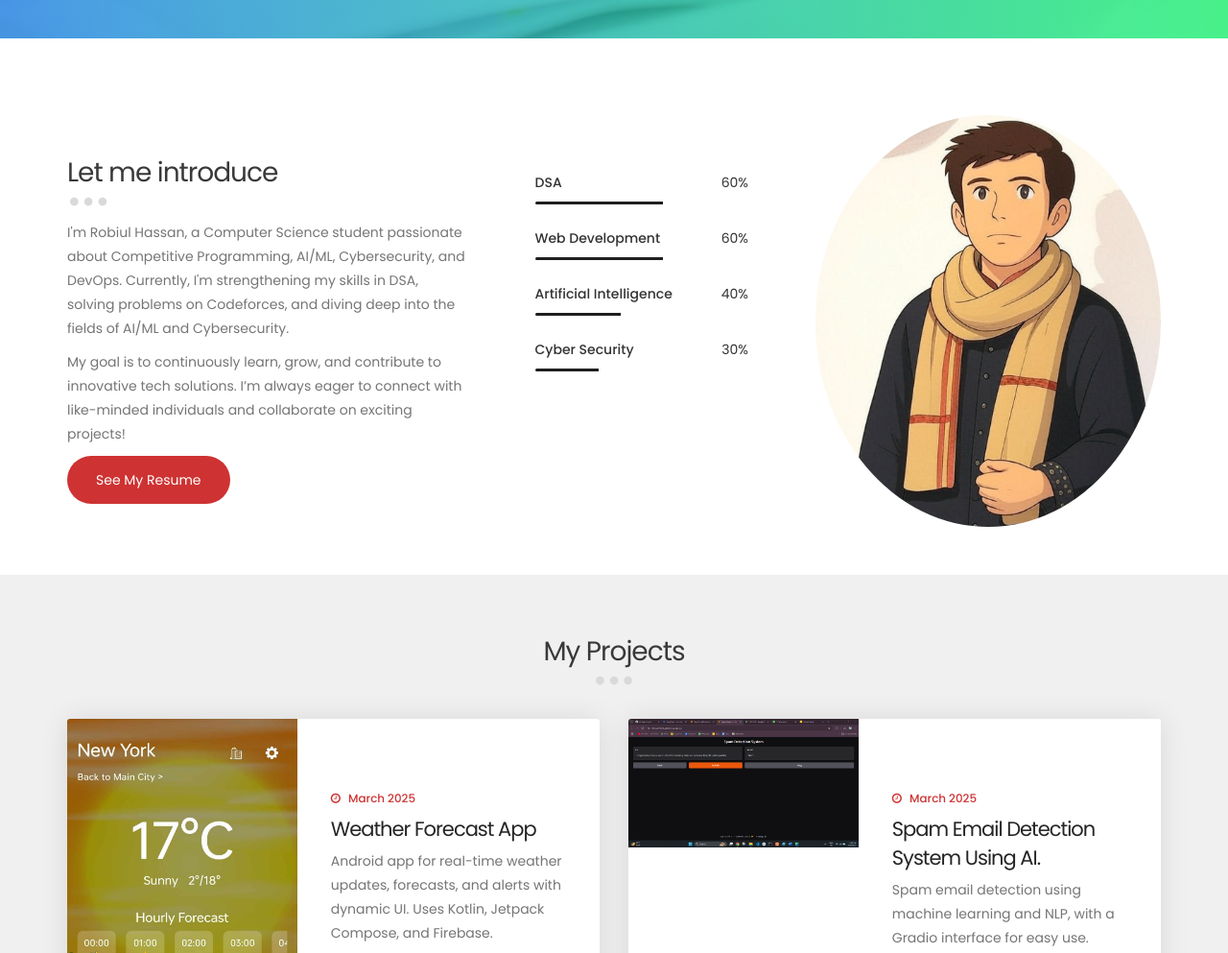
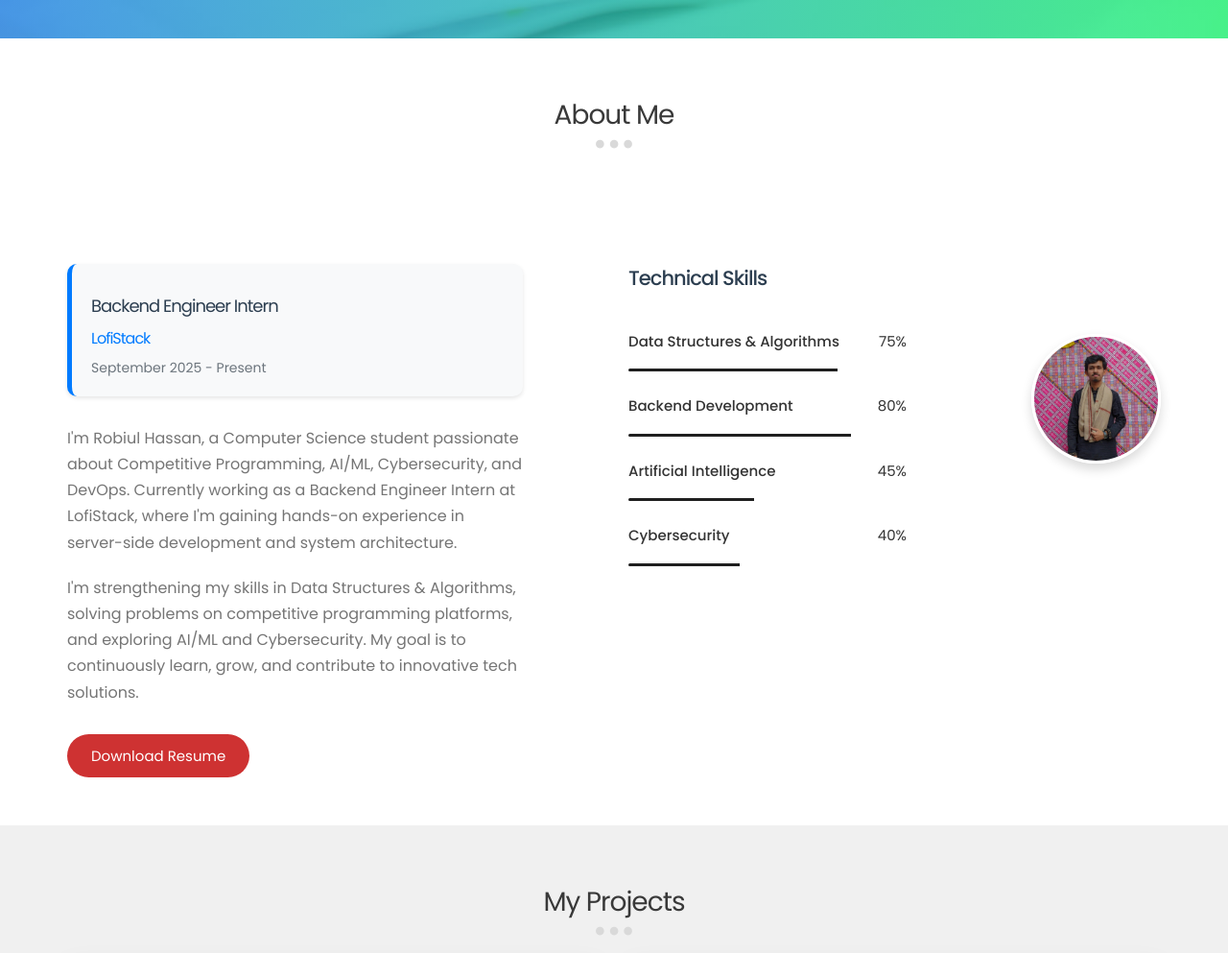
Before and after one commit to MDRobiulhassan/Portfolio, a plain HTML site: page index.html in a window 1280 px wide. Shown: the part 760-1753 px from the top of the page at 96% size. Drawn offline with Linux system fonts and the light colour scheme.

Commit message:
Layout and Bug Fixes

```diff
--- a/index.html
+++ b/index.html
@@ -10,10 +10,19 @@ http://www.templatemo.com/tm-509-Robiul Hassan
 -->
      <meta charset="UTF-8">
      <meta http-equiv="X-UA-Compatible" content="IE=Edge">
-     <meta name="description" content="">
-     <meta name="keywords" content="">
-     <meta name="author" content="">
+     <meta name="description" content="Robiul Hassan - Computer Science student passionate about Competitive Programming, AI/ML, Cybersecurity, and DevOps. Portfolio showcasing projects and coding profiles.">
+     <meta name="keywords" content="Robiul Hassan, portfolio, computer science, competitive programming, AI, ML, cybersecurity, web development, codeforces, leetcode">
+     <meta name="author" content="Robiul Hassan">
      <meta name="viewport" content="width=device-width, initial-scale=1, maximum-scale=1">
+
+     <!-- Performance optimizations -->
+     <link rel="preconnect" href="https://fonts.googleapis.com">
+     <link rel="dns-prefetch" href="https://drive.google.com">
+     <link rel="dns-prefetch" href="https://github.com">
+
+     <!-- Preload critical CSS -->
+     <link rel="preload" href="css/templatemo-style.css" as="style">
+     <link rel="preload" href="css/bootstrap.min.css" as="style">
 
      <link rel="stylesheet" href="css/bootstrap.min.css">
      <link rel="stylesheet" href="css/magnific-popup.css">
@@ -21,6 +30,15 @@ http://www.templatemo.com/tm-509-Robiul Hassan
 
      <!-- MAIN CSS -->
      <link rel="stylesheet" href="css/templatemo-style.css">
+
+     <!-- Inline critical CSS for faster loading -->
+     <style>
+          /* Preloader optimization */
+          .preloader { position: fixed; top: 0; left: 0; width: 100%; height: 100%; z-index: 99999; background: #fafafa; }
+          .spinner { position: absolute; top: 50%; left: 50%; transform: translate(-50%, -50%); }
+          /* Image optimization */
+          img { max-width: 100%; height: auto; }
+     </style>
 </head>
 
 <body>
@@ -109,65 +127,97 @@ http://www.templatemo.com/tm-509-Robiul Hassan
      <section id="about" data-stellar-background-ratio="0.5">
           <div class="container">
                <div class="row">
+                    <div class="col-md-12 col-sm-12">
+                         <div class="section-title text-center">
+                              <h2>About Me</h2>
+                              <span class="line-bar">...</span>
+                         </div>
+                    </div>
+               </div>
 
-                    <div class="col-md-5 col-sm-6">
-                         <div class="about-info">
-                              <div class="section-title">
-                                   <h2>Let me introduce</h2>
-                                   <span class="line-bar">...</span>
+               <div class="row" style="margin-top: 25px;">
+                    <div class="col-md-6 col-sm-12">
+                         <div class="about-info" style="padding-right: 40px;">
+
+                              <!-- Current Position -->
+                              <div style="background: #f8f9fa; padding: 20px; border-radius: 10px; margin-bottom: 30px; border-left: 5px solid #007bff; box-shadow: 0 2px 4px rgba(0,0,0,0.1);">
+                                   <h4 style="color: #2c3e50; margin-bottom: 8px; font-size: 18px;">Backend Engineer Intern</h4>
+                                   <h5 style="color: #007bff; margin-bottom: 8px; font-size: 16px;">LofiStack</h5>
+                                   <small style="color: #6c757d; font-size: 14px;">September 2025 - Present</small>
                               </div>
-                              <p>I'm Robiul Hassan, a Computer Science student passionate about Competitive Programming,
-                                   AI/ML, Cybersecurity, and DevOps. Currently, I'm strengthening my skills in DSA,
-                                   solving problems on Codeforces, and diving deep into the fields of AI/ML and
-                                   Cybersecurity.
 
+                              <p style="font-size: 16px; line-height: 1.7; margin-bottom: 20px;">
+                                   I'm Robiul Hassan, a Computer Science student passionate about Competitive Programming,
+                                   AI/ML, Cybersecurity, and DevOps. Currently working as a Backend Engineer Intern at
+                                   LofiStack, where I'm gaining hands-on experience in server-side development and system architecture.
                               </p>
-                              <p>My goal is to continuously learn, grow, and contribute to innovative
-                                   tech solutions. I’m always eager to connect with like-minded individuals and
-                                   collaborate on exciting projects!
+
+                              <p style="font-size: 16px; line-height: 1.7; margin-bottom: 30px;">
+                                   I'm strengthening my skills in Data Structures & Algorithms, solving problems on
+                                   competitive programming platforms, and exploring AI/ML and Cybersecurity. My goal is to
+                                   continuously learn, grow, and contribute to innovative tech solutions.
                               </p>
+
                               <a href="https://drive.google.com/file/d/12uRX-wwJFPstsRY-Mn36JAWK-mtqrnuq/view?usp=sharing"
-                                   class="btn section-btn">See My Resume</a>
+                                   class="btn section-btn" style="padding: 12px 25px; font-size: 15px;">Download Resume</a>
                          </div>
                     </div>
 
-                    <div class="col-md-3 col-sm-6">
-                         <div class="about-info skill-thumb">
+                    <div class="col-md-6 col-sm-12">
+                         <div class="row">
+                              <div class="col-md-8 col-sm-12">
+                                   <div class="about-info skill-thumb" style="padding-right: 30px;">
+                                        <div class="section-title">
+                                             <h3 style="margin-bottom: 25px; color: #2c3e50;">Technical Skills</h3>
+                                        </div>
 
-                              <strong>DSA</strong>
-                              <span class="pull-right">60%</span>
-                              <div class="progress">
-                                   <div class="progress-bar progress-bar-primary" role="progressbar" aria-valuenow="60"
-                                        aria-valuemin="0" aria-valuemax="100" style="width: 60%;"></div>
+                                        <div style="margin-bottom: 25px;">
+                                             <strong style="font-size: 15px;">Data Structures & Algorithms</strong>
+                                             <span class="pull-right" style="font-size: 15px;">75%</span>
+                                             <div class="progress" style="margin-top: 8px;">
+                                                  <div class="progress-bar progress-bar-primary" role="progressbar" aria-valuenow="75"
+                                                       aria-valuemin="0" aria-valuemax="100" style="width: 75%;"></div>
+                                             </div>
+                                        </div>
+
+                                        <div style="margin-bottom: 25px;">
+                                             <strong style="font-size: 15px;">Backend Development</strong>
+                                             <span class="pull-right" style="font-size: 15px;">80%</span>
+                                             <div class="progress" style="margin-top: 8px;">
+                                                  <div class="progress-bar progress-bar-primary" role="progressbar" aria-valuenow="80"
+                                                       aria-valuemin="0" aria-valuemax="100" style="width: 80%;"></div>
+                                             </div>
+                                        </div>
+
+
+                                        <div style="margin-bottom: 25px;">
+                                             <strong style="font-size: 15px;">Artificial Intelligence</strong>
+                                             <span class="pull-right" style="font-size: 15px;">45%</span>
+                                             <div class="progress" style="margin-top: 8px;">
+                                                  <div class="progress-bar progress-bar-primary" role="progressbar" aria-valuenow="45"
+                                                       aria-valuemin="0" aria-valuemax="100" style="width: 45%;"></div>
+                                             </div>
+                                        </div>
+
+                                        <div style="margin-bottom: 25px;">
+                                             <strong style="font-size: 15px;">Cybersecurity</strong>
+                                             <span class="pull-right" style="font-size: 15px;">40%</span>
+                                             <div class="progress" style="margin-top: 8px;">
+                                                  <div class="progress-bar progress-bar-primary" role="progressbar" aria-valuenow="40"
+                                                       aria-valuemin="0" aria-valuemax="100" style="width: 40%;"></div>
+                                             </div>
+                                        </div>
+                                   </div>
                               </div>
 
-                              <strong>Web Development</strong>
-                              <span class="pull-right">60%</span>
-                              <div class="progress">
-                                   <div class="progress-bar progress-bar-primary" role="progressbar" aria-valuenow="60"
-                                        aria-valuemin="0" aria-valuemax="100" style="width: 60%;"></div>
+                              <div class="col-md-4 col-sm-12">
+                                   <div class="about-image" style="display: flex; justify-content: center; align-items: center; min-height: 400px; padding-left: 30px;">
+                                        <img src="images/ME.jpg" class="img-responsive" alt="Robiul Hassan - Profile Photo"
+                                             style="border-radius: 50%; box-shadow: 0 6px 12px rgba(0,0,0,0.15); border: 3px solid #fff;" width="300" height="300">
+                                   </div>
                               </div>
-
-                              <strong>Artificial Intelligence</strong>
-                              <span class="pull-right">40%</span>
-                              <div class="progress">
-                                   <div class="progress-bar progress-bar-primary" role="progressbar" aria-valuenow="40"
-                                        aria-valuemin="0" aria-valuemax="100" style="width: 40%;"></div>
-                              </div>
-
-                              <strong>Cyber Security</strong>
-                              <span class="pull-right">30%</span>
-                              <div class="progress">
-                                   <div class="progress-bar progress-bar-primary" role="progressbar" aria-valuenow="30"
-                                        aria-valuemin="0" aria-valuemax="100" style="width: 30%;"></div>
-                              </div>
-
                          </div>
                     </div>
-
-                    <div class="col-md-4 col-sm-12">
-                         <div class="about-image">
-                              <img src="images/Ghibli.jpg" class="img-responsive" alt="" style="border-radius: 100%;">
                          </div>
                     </div>
 
@@ -193,7 +243,7 @@ http://www.templatemo.com/tm-509-Robiul Hassan
                          <div class="media blog-thumb">
                               <div class="media-object media-left">
                                    <a href="https://github.com/MDRobiulhassan/Weather-App"><img
-                                             src="images/Weatherforecastapp.jpg" class="img-responsive" alt=""></a>
+                                             src="images/Weatherforecastapp.jpg" class="img-responsive" alt="Weather Forecast App screenshot" loading="lazy"></a>
                               </div>
                               <div class="media-body blog-info">
                                    <small><i class="fa fa-clock-o"></i> March 2025</small>
@@ -213,7 +263,7 @@ http://www.templatemo.com/tm-509-Robiul Hassan
                               <div class="media-object media-left">
                                    <a href="https://github.com/MDRobiulhassan/Spam-Email-Detection"><img
                                              src="images/spamemaildetectionsystem.png" class="img-responsive"
-                                             alt=""></a>
+                                             alt="Spam Email Detection System screenshot" loading="lazy"></a>
                               </div>
                               <div class="media-body blog-info">
                                    <small><i class="fa fa-clock-o"></i> March 2025</small>
@@ -233,11 +283,11 @@ http://www.templatemo.com/tm-509-Robiul Hassan
                          <div class="media blog-thumb">
                               <div class="media-object media-left">
                                    <a href="https://github.com/MDRobiulhassan/Backend-Event-Planner"><img
-                                             src="images/eventplannerwebsite.png" class="img-responsive" alt=""></a>
+                                             src="images/eventplannerwebsite.png" class="img-responsive" alt="Event Planner website homepage" loading="lazy"></a>
                                    <a href="https://github.com/MDRobiulhassan/Backend-Event-Planner"><img
-                                             src="images/login.png" class="img-responsive" alt=""></a>
+                                             src="images/login.png" class="img-responsive" alt="Event Planner login page" loading="lazy"></a>
                                    <a href="https://github.com/MDRobiulhassan/Backend-Event-Planner"><img
-                                             src="images/signup.png" class="img-responsive" alt=""></a>
+                                             src="images/signup.png" class="img-responsive" alt="Event Planner signup page" loading="lazy"></a>
                               </div>
                               <div class="media-body blog-info">
                                    <small><i class="fa fa-clock-o"></i> October 2024</small>
@@ -256,9 +306,9 @@ http://www.templatemo.com/tm-509-Robiul Hassan
                          <div class="media blog-thumb">
                               <div class="media-object media-left">
                                    <a href="https://github.com/MDRobiulhassan/Data-Structure-Algorithms"><img
-                                             src="images/dsa.png" class="img-responsive" alt=""></a>
+                                             src="images/dsa.png" class="img-responsive" alt="Data Structures and Algorithms repository" loading="lazy"></a>
                                    <a href="https://github.com/MDRobiulhassan/Data-Structure-Algorithms"><img
-                                             src="images/dsa2.jpg" class="img-responsive" alt=""></a>
+                                             src="images/dsa2.jpg" class="img-responsive" alt="DSA practice problems screenshot" loading="lazy"></a>
                               </div>
                               <div class="media-body blog-info">
                                    <small><i class="fa fa-clock-o"></i> June 10, 2021</small>
@@ -290,7 +340,7 @@ http://www.templatemo.com/tm-509-Robiul Hassan
                          <div class="coding-profile">
                               <!-- Codeforces Logo -->
                               <img src="images/codeforces_logo.png" alt="Codeforces Logo" class="img-fluid mb-2"
-                                   style="width: 150px; height: 150px;">
+                                   style="width: 150px; height: 150px;" loading="lazy">
                               <h4>Codeforces</h4>
                               <p>Check out my Codeforces profile where I solve competitive programming challenges
                                    regularly:</p>
@@ -303,7 +353,7 @@ http://www.templatemo.com/tm-509-Robiul Hassan
                          <div class="coding-profile">
                               <!-- LeetCode Logo -->
                               <img src="images/leetcode_logo.png" alt="LeetCode Logo" class="img-fluid mb-2"
-                                   style="width: 150px; height: 150px;">
+                                   style="width: 150px; height: 150px;" loading="lazy">
                               <h4>LeetCode</h4>
                               <p class="">Take a look at my LeetCode profile for coding practice and challenges:</p>
                               <a href="https://leetcode.com/u/MD_Robiul_Hassan/" class="btn section-btn ">View
@@ -315,7 +365,7 @@ http://www.templatemo.com/tm-509-Robiul Hassan
                          <div class="coding-profile">
                               <!-- GeeksforGeeks Logo -->
                               <img src="images/gfg_logo.svg" alt="GeeksforGeeks Logo" class="img-fluid mb-2"
-                                   style="width: 150px; height: 150px;">
+                                   style="width: 150px; height: 150px;" loading="lazy">
                               <h4>GeeksforGeeks</h4>
                               <p class="mt-2">Explore my GeeksforGeeks profile with my problem-solving and tutorials:
                               </p>
@@ -628,13 +678,13 @@ http://www.templatemo.com/tm-509-Robiul Hassan
           </div>
      </section>
 
-     <!-- SCRIPTS -->
+     <!-- SCRIPTS - Optimized loading -->
      <script src="js/jquery.js"></script>
      <script src="js/bootstrap.min.js"></script>
-     <script src="js/jquery.stellar.min.js"></script>
-     <script src="js/jquery.magnific-popup.min.js"></script>
-     <script src="js/smoothscroll.js"></script>
-     <script src="js/custom.js"></script>
+     <script src="js/jquery.stellar.min.js" defer></script>
+     <script src="js/jquery.magnific-popup.min.js" defer></script>
+     <script src="js/smoothscroll.js" defer></script>
+     <script src="js/custom.js" defer></script>
 
 </body>
 
```
